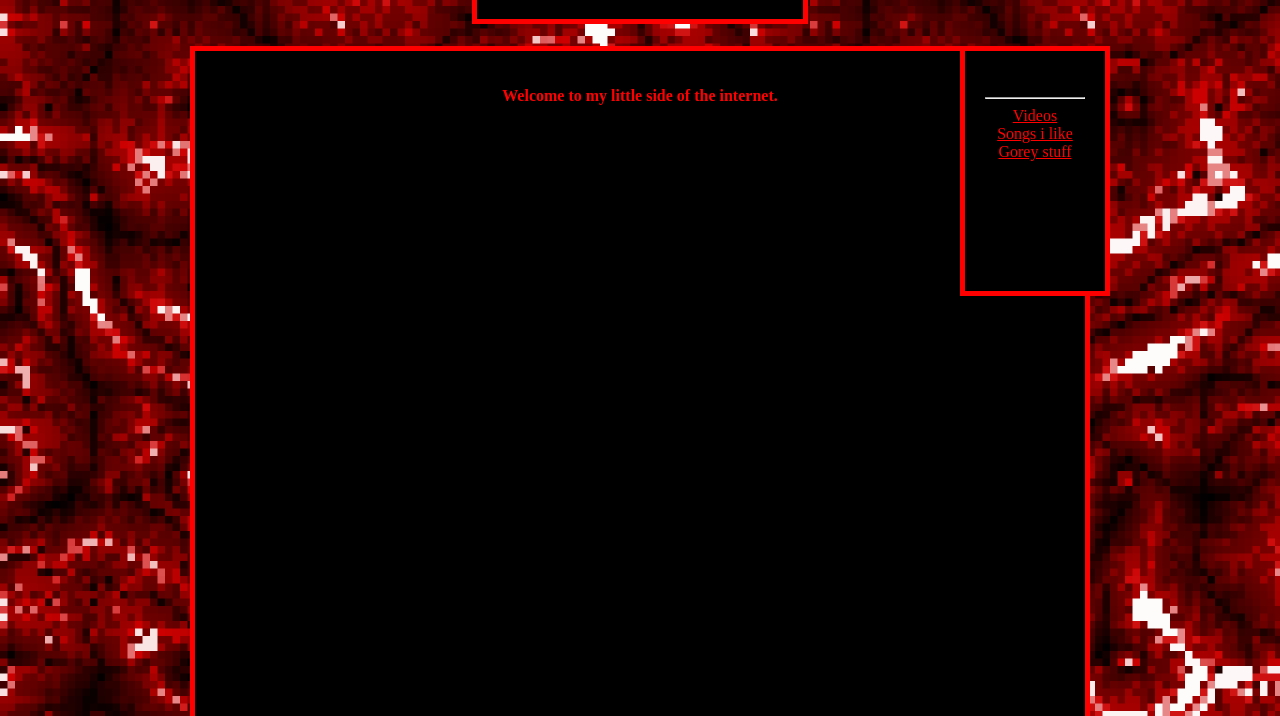
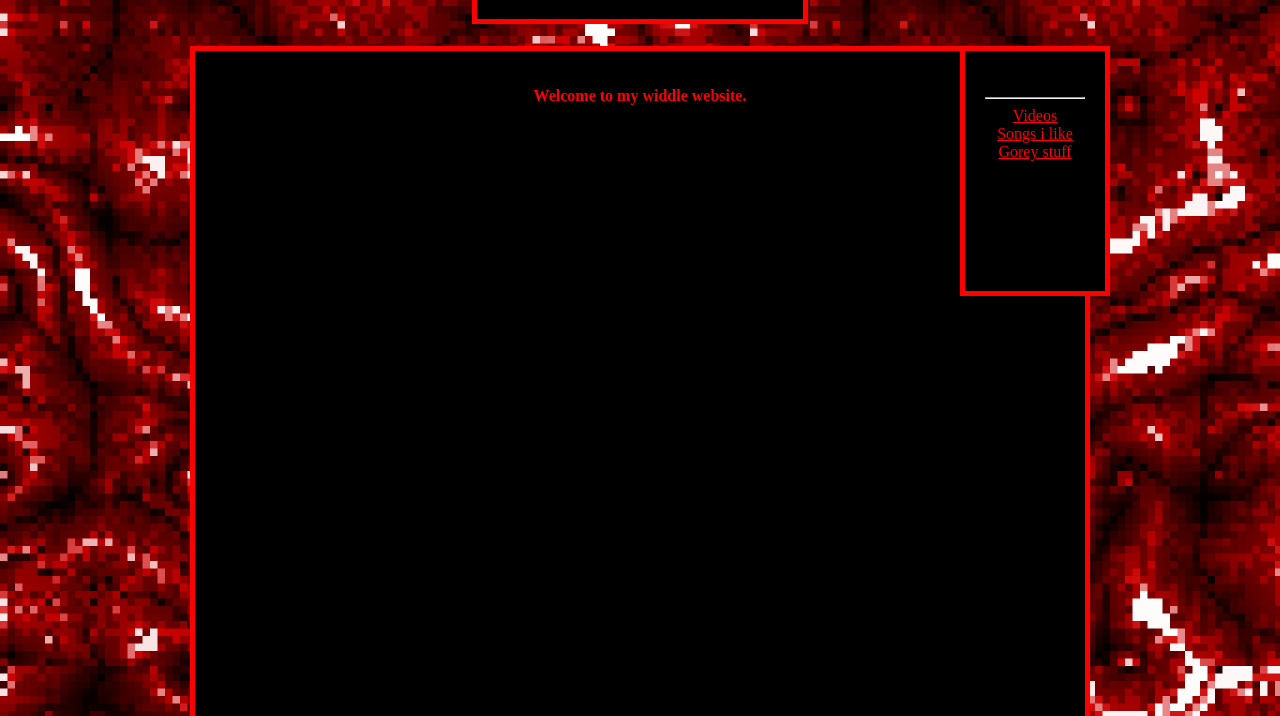
Before and after one commit to rex-williams/my-website, a plain HTML site: page index.html in a window 1280 px wide. Shown: the part 84-800 px from the top of the page. Drawn offline with Linux system fonts and the light colour scheme.

Commit message:
Revert "Welcome to my little side of the internet."
This reverts commit 14e6b3a50d0339d1eed4087bf75f8249eb206b71.

```diff
--- a/index.html
+++ b/index.html
@@ -24,7 +24,7 @@
             <a href="gore.html">Gorey stuff</a><br>
         </div>
         <div class="middle">
-            <p><strong>Welcome to my little side of the internet.</strong></p>
+            <p><strong>Welcome to my widdle website.</strong></p>
         </div>
     </body>
 </html>
```
